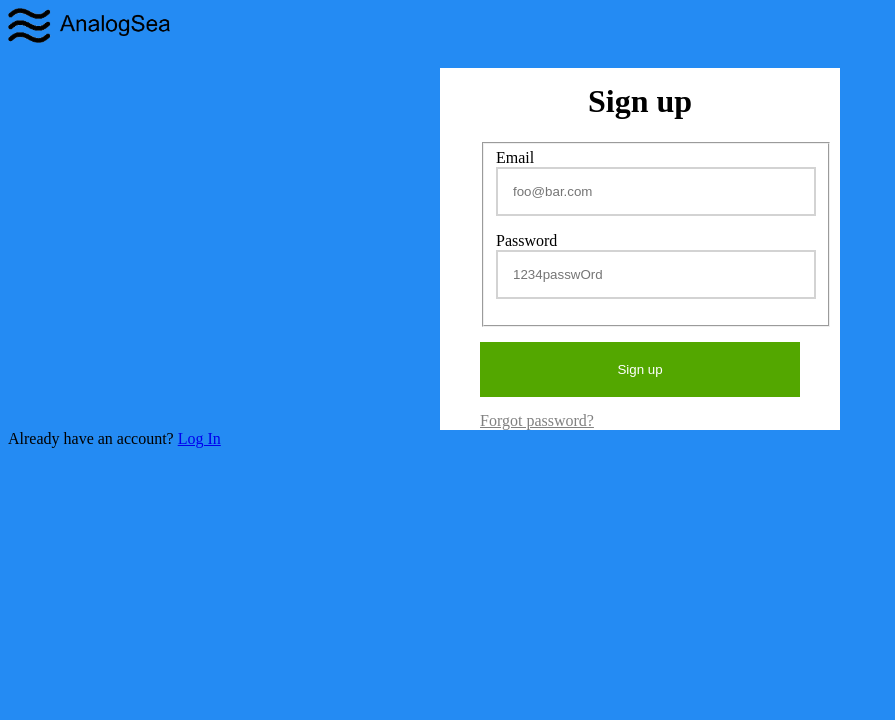
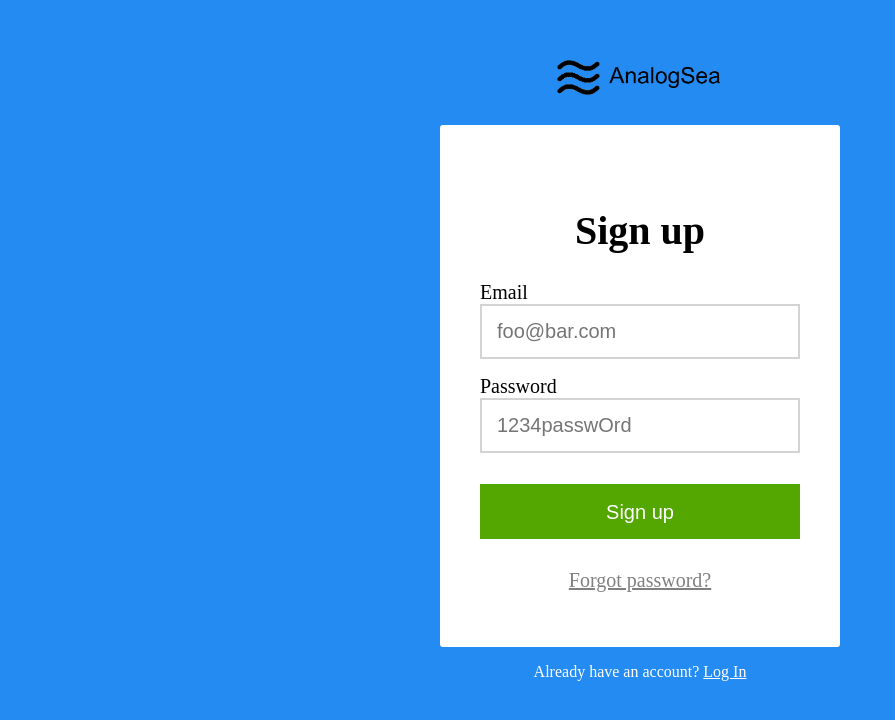
Before and after one commit to Jenn35/AnalogSea, a plain HTML site: page index.html in a window 1280 px wide. Shown: the whole page, without its empty margins (0-895 px from the left). Drawn offline with Linux system fonts and the light colour scheme.

Commit message:
changed made to style

```diff
--- a/index.html
+++ b/index.html
@@ -11,17 +11,19 @@
 
 	<form action='/signup/' method='post'>
 		<h1>Sign up</h1>
-		<fieldset name='signup-info'>
 
-			<label for='email' required>Email</label>
+			<label class='label' for='email' required>Email</label>
 			<input type='email' placeholder= "foo@bar.com" name="Email"/>
 
-			<label for='password' required>Password</label>
+			<label class='label' for='password' required>Password</label>
 			<input type="password" name="Password" placeholder='1234passwOrd'>
-		</fieldset>
-		<button type='signup'>Sign up</button>
-			<a href="/forgot-password/new" class='forgot-password'>Forgot password?</a>
+
+
+		<button type='submit'>Sign up</button>
+			<span><a href="/forgot-password/new" class='forgot-password'>Forgot password?</a></span>
 	</form>
-		<span>Already have an account? <a href="/login">Log In</a></span>
+		<div class='log-in'>
+			<span>Already have an account? <a href="/login">Log In</a></span>
+		</div>
 </body>
 </html>
--- a/style.css
+++ b/style.css
@@ -5,20 +5,28 @@
 body {
 	font-size: 16px;
 	background-color: rgb(36, 139, 243);
+	margin:0;
+	padding-top: 3.75rem;
 }
 
 .logo {
-	text-align: center;
-	height: 35px;
+	display: block;
+	margin: 0 auto;
+	margin-bottom: 1.875rem;
+	height: 2.1875rem;
+
 
 }
 
 form {
 	margin-right: auto;
 	margin-left: auto;
-	width: 400px;
-	padding: 0 40px;
+	width: 25rem;
+	padding: 40px;
+	border-radius: 3px;
 	background-color: white;
+	font-size: 1.25rem;
+
 
 }
 
@@ -27,35 +35,53 @@ form h1 {
 	text-align: center;
 }
 
-input {
-	width: 320px;
+input[type='email'],
+input[type='password'] {
+	width: 20rem;
+	height: 3.44rem;
 	border: 2px solid lightgrey;
 	padding: 15px;
 	margin-bottom: 1rem;
+	font-size: 1.25rem;
+
 
 }
 
-button {
-	height: 55px;
+button[type='submit'] {
+	height: 3.44rem;
+	width: 20rem;
 	border: 2px solid rgb(83, 167, 0);
-	width: 320px;
+	padding: 15px;
 	background-color: rgb(83, 167, 0);
 	color: white;
+	text-align: center;
 	margin: 15px auto;
+	font-size: 1.25rem;
 
 }
 
-button:hover {
-	background-color: rgb(52, 90, 14);
+button:hover[type='submit']{
+	background-color: rgb(76, 130, 5);
 
 }
 
-label {
-	margin-bottom: 15px;
+.label {
+
 }
 
 .forgot-password {
-	margin-right: auto;
-	margin-left: auto;
+	display: block;
+	text-align: center;
 	color: grey;
+	padding: 15px;
 }
+
+.log-in {
+	color: white;
+	text-align: center;
+	margin: 1rem auto;
+}
+
+.log-in a {
+	color: white;
+}
```
